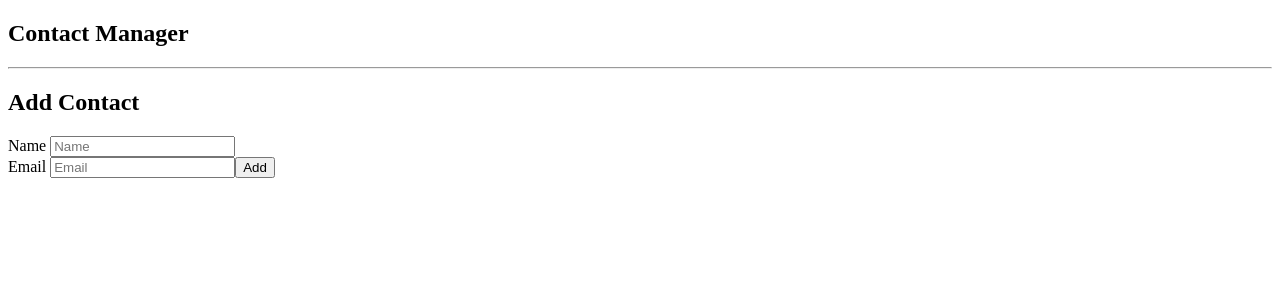
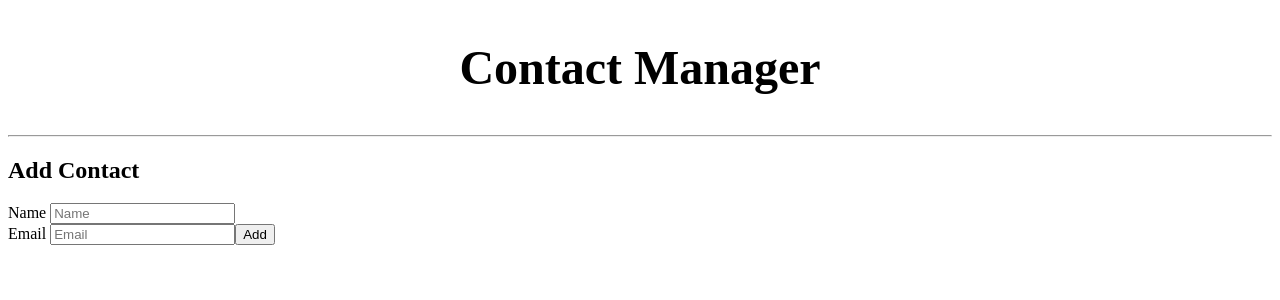
Before and after one commit to Moonijaz/React-js, a React (Vite) app in the folder Contact-manager/: page / in a window 1280 px wide. Shown: the top 300 px of the page. Built offline with nearby package versions, Linux system fonts and the light colour scheme.

Commit message:
Add css to text

```diff
--- /dev/null
+++ b/Contact-manager/src/Components/AddContact.css
@@ -0,0 +1,3 @@
+#ui-main.h1{
+
+}
--- a/Contact-manager/src/Components/Header.css
+++ b/Contact-manager/src/Components/Header.css
@@ -1,6 +1,5 @@
-#ui-fixed-menu{
+.ui-container-center{
     text-align: center;
-    padding: 22px;
     font-size: xx-large;
     margin-top: revert;
 }
--- a/Contact-manager/src/Components/Header.jsx
+++ b/Contact-manager/src/Components/Header.jsx
@@ -1,5 +1,5 @@
 import React from 'react'
-
+import './Header.css'
 export default function Header() {
   return (
     <div className='ui-fixed-menu'>
```
